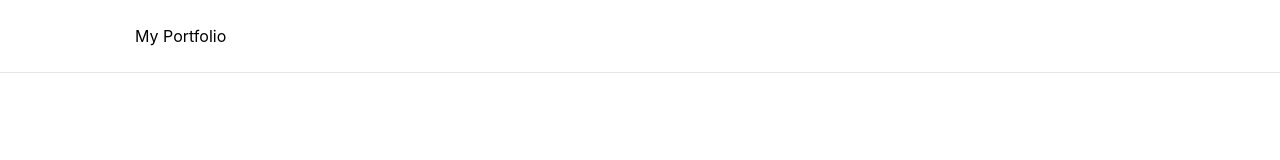
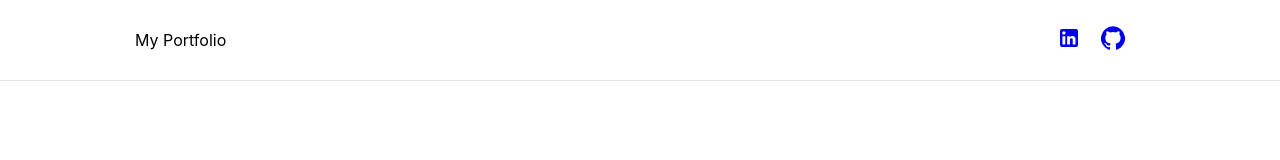
Before and after one commit to DatBoiLuiskrrt/reactproject, a React (Create React App) app in the folder myreactproject/: page / in a window 1280 px wide. Shown: the top 160 px of the page. Built offline with nearby package versions, Linux system fonts and the light colour scheme.

Commit message:
added the links to my github and linkedin accounts, also installed

```diff
--- a/myreactproject/package.json
+++ b/myreactproject/package.json
@@ -3,6 +3,8 @@
   "version": "0.1.0",
   "private": true,
   "dependencies": {
+    "@material-ui/core": "^4.10.0",
+    "@material-ui/icons": "^4.9.1",
     "@testing-library/jest-dom": "^4.2.4",
     "@testing-library/react": "^9.3.2",
     "@testing-library/user-event": "^7.1.2",
--- a/myreactproject/src/components/Header.js
+++ b/myreactproject/src/components/Header.js
@@ -1,5 +1,7 @@
 import React from "react";
 import styled from 'styled-components'
+import LinkedInIcon from '@material-ui/icons/LinkedIn';
+import GitHubIcon from '@material-ui/icons/GitHub';
 
 const Nav = styled.div`
   background-color: #fff;
@@ -62,12 +64,13 @@ function Header () {
 
         <NavRight>
 
-          <MenuLink href="#">
-
+          <MenuLink href="https://www.linkedin.com/in/datboiluiskrrt/" target="_blank">
+            <LinkedInIcon/>
           </MenuLink>
 
-          <MenuLink href="#">
-
+          <MenuLink href="https://github.com/DatBoiLuiskrrt"
+          target="_blank">
+            <GitHubIcon/>
           </MenuLink>
 
           <MenuLink href="#">
```
Also changed, not shown: 1 other file (tests, documents, lock files or other folders).
